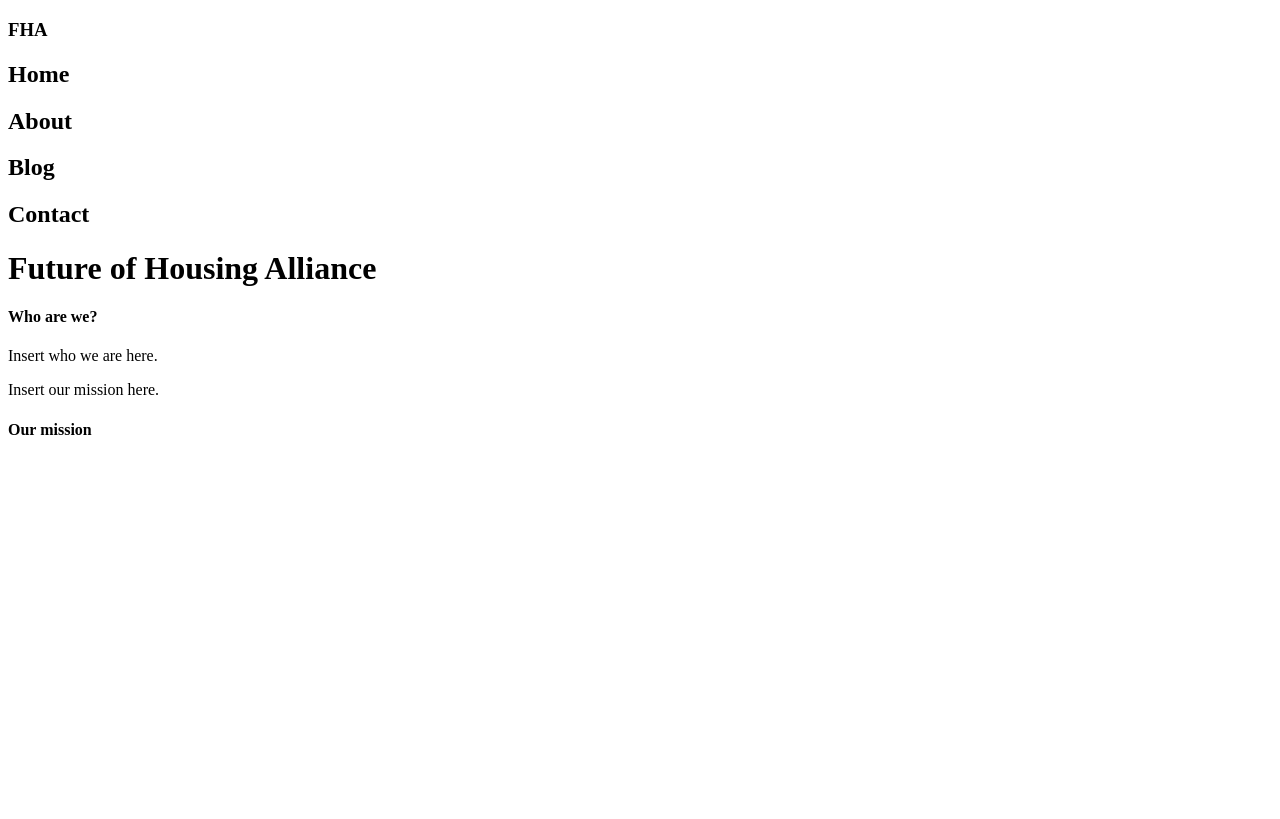
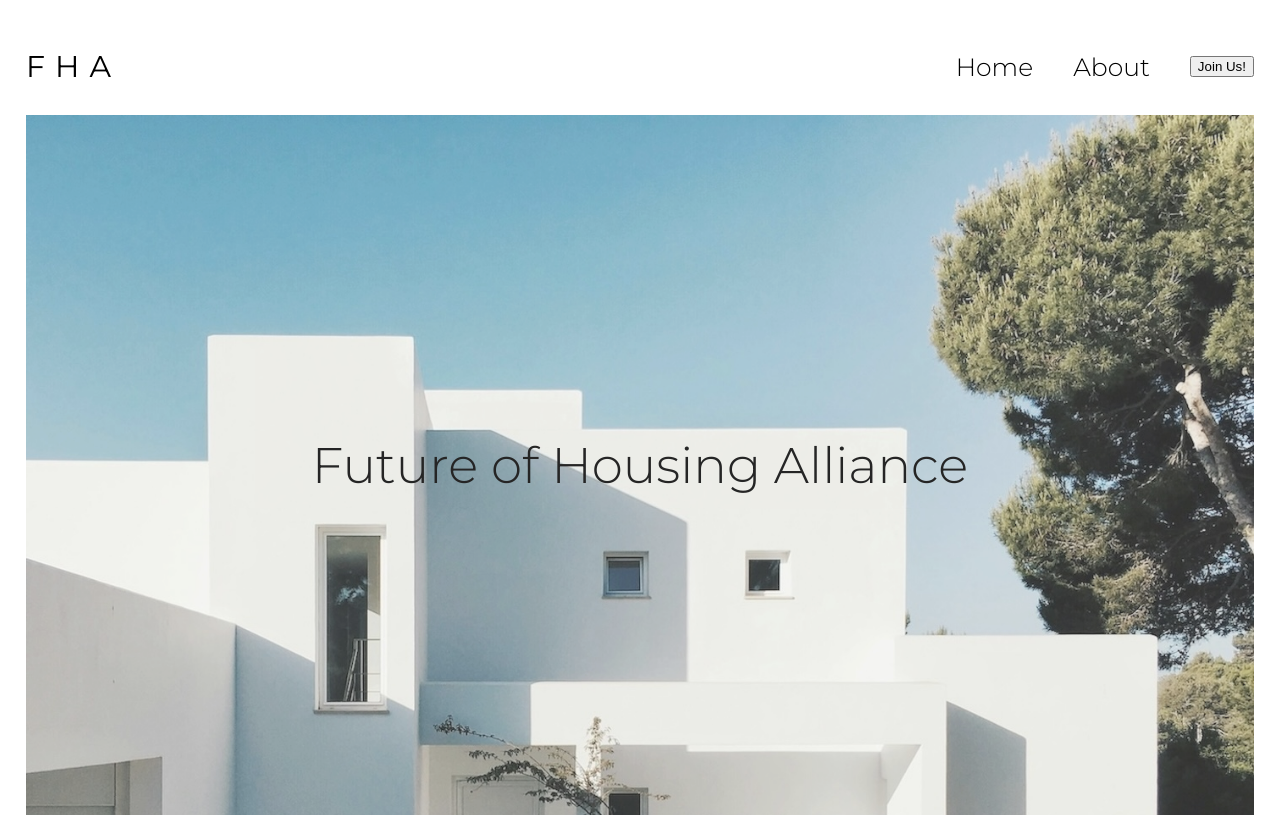
Before and after one commit to addiaa/fha, a plain HTML site: page index.html in a window 1280 px wide. Shown: the top 819 px of the page. Drawn offline with Linux system fonts and the light colour scheme.

Commit message:
styled the website

```diff
--- a/index.html
+++ b/index.html
@@ -12,29 +12,35 @@ h2: menu
 h3: logo
 h4: titles -->
 <body>
+    <div class="main-box">
         <!-- NAV bar -->
         <div class="nav-box">
             <div class="logo-box">
                 <h3>FHA</h3>
             </div>
-
-        <div class="menu-box">
-            <h2>Home</h2>
-            <h2>About</h2>
-            <h2>Blog</h2>
-            <h2>Contact</h2>
-            <!-- Join Us! -->
+            <div class="nav-menu-box">
+                <div class="nav-menu-item">
+                    <a href="#home-menu">Home</a>
+                </div>
+                <div class="nav-menu-item">
+                    <a href="#about-menu">About</a>
+                </div>
+                <div class="nav-menu-item">
+                    <button class="nav-join-button">Join Us!</button>
+                </div>
             </div>
         </div>
 
         <!-- HOME section -->
-    <div class="home-box">
-        <h1>Future of Housing Alliance<h1>
+        <div id="home-menu" class="home-box">
+            <div class="fha-title">
+                <h1>Future of Housing Alliance</h1>
+            </div>
             <!-- Join Us! -->
         </div>
 
         <!-- ABOUT section -->
-    <div class="about-box-who">
+        <div id="about-menu" class="about-box-who">
             <div class="left-box">
                 <h4>Who are we?</h4>
             </div>
@@ -51,15 +57,10 @@ h4: titles -->
                 <h4>Our mission</h4>
             </div>
         </div>
+    </div>
 
-    <!-- <div class="blog-box">
-        <div class="left-box">
-            <h4>Blog</h4>
-        </div>
-        <div class="right-box">
-            <h4>Coming Soon!</h4>
-        </div>
-    </div> -->
+    <!-- FOOTER section -->
+
 
 </body>
 
--- a/mystyle.css
+++ b/mystyle.css
@@ -2,3 +2,93 @@
     font-family: "Montserrat";
     src: url(Montserrat-VariableFont_wght.ttf);
 }
+
+a {
+    font-family: "Montserrat", sans-serif;
+    font-weight: 300;
+    text-decoration: none;
+    font-size: 25px;
+}
+
+a:link, a:visited{
+    color: #000
+}
+
+.main-box {
+    margin: 18px;
+}
+
+h1 {
+    font-family: "Montserrat", sans-serif;
+    font-size: 50px;
+    font-weight: 300;
+}
+
+/* h2 {
+    font-family: "Montserrat", sans-serif;
+    font-weight: 300;
+} */
+
+h3 {
+    font-family: "Montserrat", sans-serif;
+    font-size: 30px;
+    font-weight: 400;
+    letter-spacing: 10px;
+}
+
+h4 {
+    font-family: "Montserrat", sans-serif;
+    font-size: 50px;
+    font-weight: 300;
+}
+
+p {
+    font-family: "Montserrat", sans-serif;
+    font-size: 18px;
+}
+
+.nav-box {
+    display: flex;
+    flex-direction: row;
+    justify-content: space-between;
+    /* align-items: ; */
+}
+
+.nav-menu-box {
+    display: flex;
+    flex-direction: row;
+    /* justify-content: ; */
+    align-items: center;
+}
+
+.nav-menu-item {
+    padding-left: 40px;
+    align-items: center;
+}
+
+.home-box {
+    display: flex;
+    /* flex-direction: ; */
+    justify-content: center;
+    align-items: center;
+
+    width: 100%;
+    height: 700px;
+    background-image: url(house.jpg);
+    background-size: cover;
+    opacity: 0.85;
+}
+
+.about-box-who {
+    display: flex;
+    flex-direction: row;
+    justify-content: space-between;
+    align-items: center;
+}
+
+.about-box-mission {
+    display: flex;
+    flex-direction: row;
+    justify-content: space-between;
+    align-items: center;
+}
```
Also changed, not shown: house.jpg (added). Lines whose indentation alone changed are shown as unchanged.
